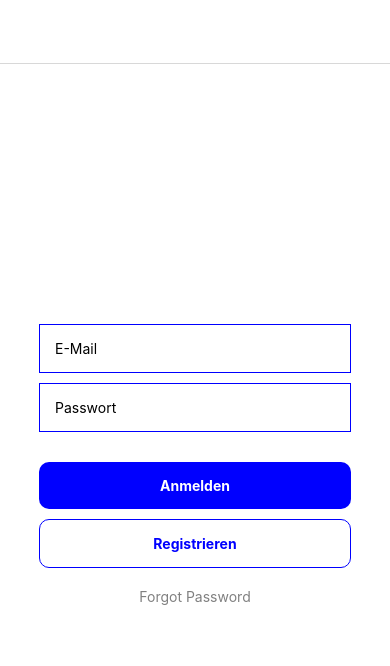
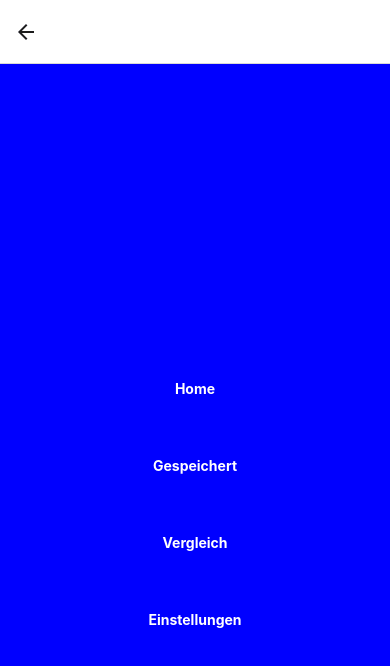
Before and after one commit to R4IDx/HotelHype, a React Native app: screen /MainMenu in a window 390 px wide. Shown: the top 666 px of the page. Built offline with nearby package versions, Linux system fonts and the light colour scheme; no server answers.

Commit message:
Update 3 files
- /App.js
- /screens/HomeScreen.js
- /screens/MainMenuScreen.js

```diff
--- a/App.js
+++ b/App.js
@@ -5,6 +5,7 @@ import { createNativeStackNavigator } from '@react-navigation/native-stack';
 import LoginScreen from './screens/LoginScreen';
 import HomeScreen from "./screens/HomeScreen";
 import HotelHomeScreen from './screens/HomeScreen';
+import MainMenuScreen from "./screens/MainMenuScreen";
 
 
 const Stack = createNativeStackNavigator();
@@ -12,7 +13,7 @@ console.disableYellowBox=true;
 console.error = () => {};
 
 export default function App() {
-  return(
+    return (
         <NavigationContainer>
             <Stack.Navigator>
                 <Stack.Screen
@@ -25,16 +26,12 @@ export default function App() {
                     name="Home"
                     component={HotelHomeScreen}
                 />
+                <Stack.Screen
+                    options={{ headerTitle: "", headerBackVisible: false }}
+                    name="MainMenu" // Add Main Menu Screen to the navigator
+                    component={MainMenuScreen}
+                />
             </Stack.Navigator>
         </NavigationContainer>
     );
-};
-
-const styles = StyleSheet.create({
-  container: {
-    flex: 1,
-    backgroundColor: '#fff',
-    alignItems: 'center',
-    justifyContent: 'center',
-  },
-});
+}
--- a/screens/HomeScreen.js
+++ b/screens/HomeScreen.js
@@ -60,11 +60,15 @@ const HotelHomeScreen = () => {
     navigation.navigate('ReservationListScreen');
   };
 
+    const navigateToMainMenu = () => {
+        navigation.navigate('MainMenu');
+    };
+
   return (
     <View style={styles.container}>
       <View style={styles.topMenu}>
-        <TouchableOpacity onPress={navigateToFilterScreen} style={styles.filterButton}>
-          <Icon name="filter" size={20} color="white" />
+          <TouchableOpacity onPress={navigateToMainMenu} style={styles.menuButton}>
+              <Text style={styles.buttonText}>Main Menu</Text>
           </TouchableOpacity>
         <View style={styles.searchContainer}>
           <Icon name="search" size={20} color="white" style={styles.searchIcon} />
@@ -79,7 +83,22 @@ const HotelHomeScreen = () => {
 
         <ScrollView style={styles.hotelList}>
             {filteredHotels.length === 0 ? (
-          <Text style={styles.searchResultsText}>No hotel found.</Text>
+                <View style={styles.noHotelContainer}>
+                    {/*  4 Beispiel Hotels */}
+                    {[1, 2, 3, 4].map((index) => (
+                        <TouchableOpacity key={index} style={styles.hotelContainer}>
+                            <Image
+                                source={{ uri: 'URL des Bildes hier einfügen' }}
+                                style={styles.hotelImage}
+                            />
+                            <View style={styles.hotelInfo}>
+                                <Text style={styles.hotelName}>Hotel {index}</Text>
+                                <Text style={styles.hotelDescription}>Description of Hotel {index}</Text>
+                                <Text style={styles.hotelDescription}>City: City {index}</Text>
+                            </View>
+                        </TouchableOpacity>
+                    ))}
+                </View>
             ) : (
                 filteredHotels.map((hotel) => (
                     <TouchableOpacity
@@ -156,7 +175,6 @@ const styles = StyleSheet.create({
     hotelContainer: {
       flexDirection: 'row',
       marginBottom: 20,
-      backgroundColor: 'blue', // Ändern Sie die Hintergrundfarbe entsprechend
       borderRadius: 10,
       padding: 10,
     },
--- /dev/null
+++ b/screens/MainMenuScreen.js
@@ -0,0 +1,81 @@
+import React from 'react';
+import { View, Text, TouchableOpacity, Image, StyleSheet } from 'react-native';
+
+const MainMenuScreen = ({ navigation }) => {
+    const handleSearchPress = () => {
+        // Aktion für Suche-Button
+    };
+
+    const handleSavedPress = () => {
+        // Aktion für Gespeichert-Button
+    };
+
+    const handleComparePress = () => {
+        // Aktion für Vergleich-Button
+    };
+
+    const handleSettingsPress = () => {
+        // Aktion für Einstellungen-Button
+    };
+
+    const navigateToHome = () => {
+        navigation.navigate('Home');
+    };
+
+    return (
+        <View style={styles.container}>
+            {/* Logo Platzhalter */}
+            <View style={styles.logoContainer}>
+                <Image
+                    //source={require('./path/to/your/logo.png')}
+                    style={styles.logo}
+                    resizeMode="contain"
+                />
+            </View>
+
+            {/* Buttons */}
+            <TouchableOpacity style={styles.menuButton} onPress={navigateToHome}>
+                <Text style={styles.buttonText}>Home</Text>
+            </TouchableOpacity>
+            <TouchableOpacity style={styles.menuButton} onPress={handleSavedPress}>
+                <Text style={styles.buttonText}>Gespeichert</Text>
+            </TouchableOpacity>
+            <TouchableOpacity style={styles.menuButton} onPress={handleComparePress}>
+                <Text style={styles.buttonText}>Vergleich</Text>
+            </TouchableOpacity>
+            <TouchableOpacity style={styles.menuButton} onPress={handleSettingsPress}>
+                <Text style={styles.buttonText}>Einstellungen</Text>
+            </TouchableOpacity>
+        </View>
+    );
+};
+
+const styles = StyleSheet.create({
+    container: {
+        flex: 1,
+        justifyContent: 'center',
+        alignItems: 'center',
+        backgroundColor: 'blue',
+    },
+    logoContainer: {
+        marginTop: 20, // Abstand über dem Home-Button
+    },
+    logo: {
+        width: 100, // Breite des Logos (anpassen nach Bedarf)
+        height: 100, // Höhe des Logos (anpassen nach Bedarf)
+    },
+    menuButton: {
+        padding: 20,
+        marginBottom: 20,
+        backgroundColor: 'blue',
+        width: '80%',
+        borderRadius: 10,
+        alignItems: 'center',
+    },
+    buttonText: {
+        color: 'white',
+        fontWeight: 'bold',
+    },
+});
+
+export default MainMenuScreen;
```
Lines whose indentation alone changed are shown as unchanged.
